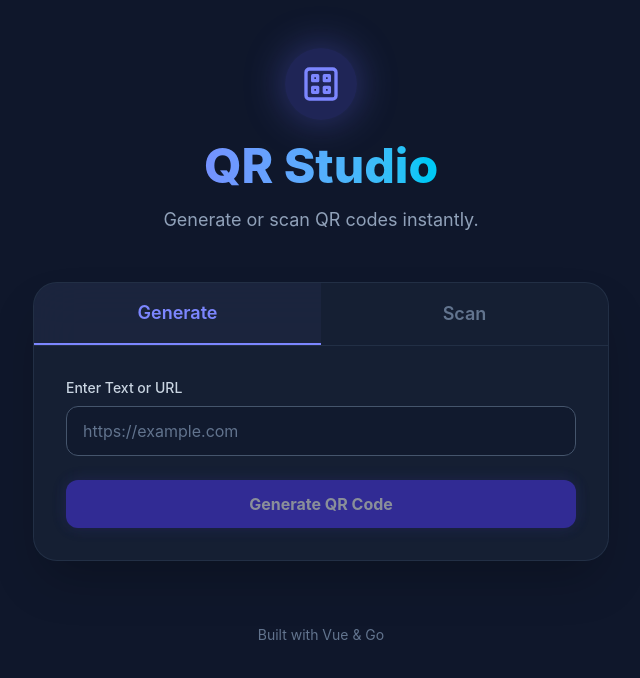
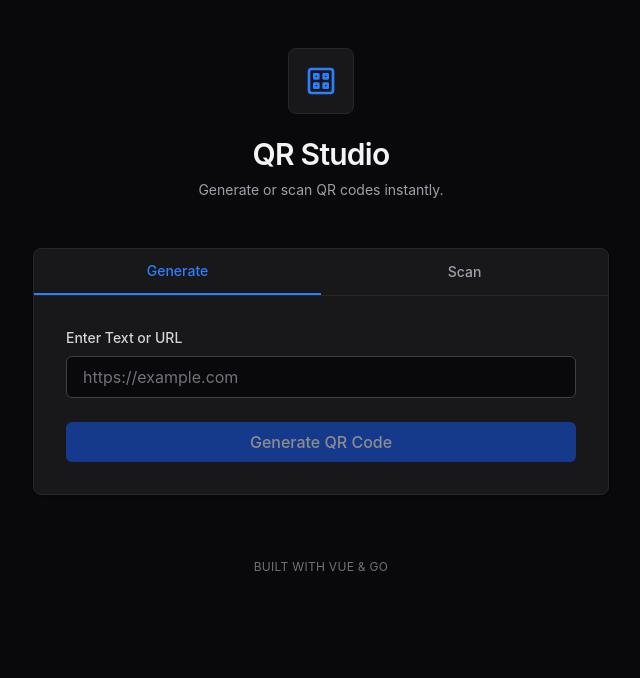
Before and after one commit to Some0ne11/qrcode-gen, a Vue app in the folder frontend/: page / in a window 1280 px wide. Shown: the top 678 px of the page, without its empty margins (319-959 px from the left). Built offline with nearby package versions, Linux system fonts and the light colour scheme.

Commit message:
update UI theme

```diff
--- a/frontend/src/App.vue
+++ b/frontend/src/App.vue
@@ -7,11 +7,11 @@ const activeTab = ref('generate'); // 'generate' or 'scan'
 </script>
 
 <template>
-  <div class="min-h-screen bg-slate-900 text-white font-sans flex flex-col items-center py-12 px-4 selection:bg-indigo-500 selection:text-white">
+  <div class="min-h-screen bg-zinc-950 text-zinc-100 font-sans flex flex-col items-center py-12 px-4 selection:bg-blue-600 selection:text-white">
 
     <header class="mb-12 text-center">
-      <div class="inline-block mb-4 p-4 rounded-full bg-indigo-500/20 shadow-[0_0_40px_rgba(99,102,241,0.4)]">
-        <svg xmlns="http://www.w3.org/2000/svg" class="h-10 w-10 text-indigo-400" viewBox="0 0 24 24" fill="none" stroke="currentColor" stroke-width="2" stroke-linecap="round" stroke-linejoin="round">
+      <div class="inline-block mb-4 p-4 rounded-lg bg-zinc-900 border border-zinc-800">
+        <svg xmlns="http://www.w3.org/2000/svg" class="h-8 w-8 text-blue-500" viewBox="0 0 24 24" fill="none" stroke="currentColor" stroke-width="2" stroke-linecap="round" stroke-linejoin="round">
           <rect x="3" y="3" width="18" height="18" rx="2" ry="2"></rect>
           <rect x="7" y="7" width="3" height="3"></rect>
           <rect x="14" y="7" width="3" height="3"></rect>
@@ -19,21 +19,21 @@ const activeTab = ref('generate'); // 'generate' or 'scan'
           <rect x="14" y="14" width="3" height="3"></rect>
         </svg>
       </div>
-      <h1 class="text-4xl md:text-5xl font-extrabold bg-clip-text text-transparent bg-gradient-to-r from-indigo-400 to-cyan-400">
+      <h1 class="text-3xl font-semibold text-zinc-100 tracking-tight">
         QR Studio
       </h1>
-      <p class="mt-4 text-slate-400 text-lg">Generate or scan QR codes instantly.</p>
+      <p class="mt-2 text-zinc-400 text-sm">Generate or scan QR codes instantly.</p>
     </header>
 
-    <main class="w-full max-w-xl bg-slate-800/50 backdrop-blur-xl border border-slate-700/50 rounded-3xl shadow-2xl overflow-hidden transition-all duration-300">
+    <main class="w-full max-w-xl bg-zinc-900 border border-zinc-800 rounded-lg shadow-sm overflow-hidden transition-all duration-300">
 
       <!-- Tabs -->
-      <div class="flex border-b border-slate-700/50">
+      <div class="flex border-b border-zinc-800">
         <button
           @click="activeTab = 'generate'"
           :class="[
-            'flex-1 py-4 px-6 text-center font-semibold text-lg transition-colors duration-200 focus:outline-none',
-            activeTab === 'generate' ? 'text-indigo-400 border-b-2 border-indigo-400 bg-indigo-400/5' : 'text-slate-500 hover:text-slate-300 hover:bg-slate-700/30'
+            'flex-1 py-3 px-6 text-center font-medium text-sm transition-colors duration-200 focus:outline-none',
+            activeTab === 'generate' ? 'text-blue-500 border-b-2 border-blue-500 bg-transparent' : 'text-zinc-400 hover:text-zinc-200 hover:bg-zinc-800/50'
           ]"
         >
           Generate
@@ -41,8 +41,8 @@ const activeTab = ref('generate'); // 'generate' or 'scan'
         <button
           @click="activeTab = 'scan'"
           :class="[
-            'flex-1 py-4 px-6 text-center font-semibold text-lg transition-colors duration-200 focus:outline-none',
-            activeTab === 'scan' ? 'text-indigo-400 border-b-2 border-indigo-400 bg-indigo-400/5' : 'text-slate-500 hover:text-slate-300 hover:bg-slate-700/30'
+            'flex-1 py-3 px-6 text-center font-medium text-sm transition-colors duration-200 focus:outline-none',
+            activeTab === 'scan' ? 'text-blue-500 border-b-2 border-blue-500 bg-transparent' : 'text-zinc-400 hover:text-zinc-200 hover:bg-zinc-800/50'
           ]"
         >
           Scan
@@ -56,7 +56,7 @@ const activeTab = ref('generate'); // 'generate' or 'scan'
       </div>
     </main>
 
-    <footer class="mt-16 text-slate-500 text-sm">
+    <footer class="mt-16 text-zinc-500 text-xs tracking-wide uppercase">
       Built with Vue & Go
     </footer>
 
--- a/frontend/src/components/GenerateTab.vue
+++ b/frontend/src/components/GenerateTab.vue
@@ -41,13 +41,13 @@ const handleGenerate = async () => {
   <div class="animate-in fade-in slide-in-from-bottom-2 duration-300">
     <div class="space-y-6">
       <div>
-        <label for="qr-text" class="block text-sm font-medium text-slate-300 mb-2">Enter Text or URL</label>
+        <label for="qr-text" class="block text-sm font-medium text-zinc-300 mb-2">Enter Text or URL</label>
         <input
           id="qr-text"
           v-model="generateText"
           type="text"
           placeholder="https://example.com"
-          class="w-full bg-slate-900/50 border border-slate-600 rounded-xl px-4 py-3 text-white placeholder-slate-500 focus:outline-none focus:ring-2 focus:ring-indigo-500 focus:border-transparent transition-shadow duration-200"
+          class="w-full bg-zinc-950 border border-zinc-700 rounded-md px-4 py-2 text-zinc-100 placeholder-zinc-500 focus:outline-none focus:border-blue-500 focus:ring-1 focus:ring-blue-500 transition-colors duration-200"
           @keyup.enter="handleGenerate"
         />
       </div>
@@ -55,27 +55,28 @@ const handleGenerate = async () => {
       <button
         @click="handleGenerate"
         :disabled="!generateText || isGenerating"
-        class="w-full bg-indigo-600 hover:bg-indigo-500 text-white font-bold py-3 px-4 rounded-xl transition-all duration-200 disabled:opacity-50 disabled:cursor-not-allowed shadow-[0_0_15px_rgba(79,70,229,0.3)] hover:shadow-[0_0_25px_rgba(79,70,229,0.5)] transform active:scale-[0.98]"
+        class="w-full bg-blue-600 hover:bg-blue-700 text-white font-medium py-2 px-4 rounded-md transition-colors duration-200 disabled:opacity-50 disabled:cursor-not-allowed flex items-center justify-center"
       >
         <span v-if="isGenerating" class="flex items-center justify-center">
-          <svg class="animate-spin -ml-1 mr-3 h-5 w-5 text-white" xmlns="http://www.w3.org/2000/svg" fill="none" viewBox="0 0 24 24"><circle class="opacity-25" cx="12" cy="12" r="10" stroke="currentColor" stroke-width="4"></circle><path class="opacity-75" fill="currentColor" d="M4 12a8 8 0 018-8V0C5.373 0 0 5.373 0 12h4zm2 5.291A7.962 7.962 0 014 12H0c0 3.042 1.135 5.824 3 7.938l3-2.647z"></path></svg>
+          <svg class="animate-spin -ml-1 mr-2 h-4 w-4 text-white" xmlns="http://www.w3.org/2000/svg" fill="none" viewBox="0 0 24 24"><circle class="opacity-25" cx="12" cy="12" r="10" stroke="currentColor" stroke-width="4"></circle><path class="opacity-75" fill="currentColor" d="M4 12a8 8 0 018-8V0C5.373 0 0 5.373 0 12h4zm2 5.291A7.962 7.962 0 014 12H0c0 3.042 1.135 5.824 3 7.938l3-2.647z"></path></svg>
           Generating...
         </span>
         <span v-else>Generate QR Code</span>
       </button>
 
       <!-- Error -->
-      <div v-if="generateError" class="p-4 bg-red-900/30 border border-red-500/50 rounded-xl text-red-200 text-sm">
+      <!-- Error -->
+      <div v-if="generateError" class="p-3 bg-red-500/10 border border-red-500/20 rounded-md text-red-400 text-sm">
         {{ generateError }}
       </div>
 
       <!-- Result -->
-      <div v-if="generateResultUrl" class="mt-8 flex flex-col items-center p-6 bg-slate-900/80 rounded-2xl border border-slate-700/50">
-        <img :src="generateResultUrl" alt="Generated QR Code" class="w-48 h-48 rounded-lg shadow-md mb-4 bg-white p-2" />
+      <div v-if="generateResultUrl" class="mt-6 flex flex-col items-center p-6 bg-zinc-950/50 rounded-lg border border-zinc-800">
+        <img :src="generateResultUrl" alt="Generated QR Code" class="w-48 h-48 rounded-md mb-4 bg-white p-2" />
         <a
           :href="generateResultUrl"
           download="qrcode.png"
-          class="text-indigo-400 hover:text-indigo-300 font-medium text-sm transition-colors flex items-center"
+          class="text-blue-500 hover:text-blue-400 font-medium text-sm transition-colors flex items-center"
         >
           <svg xmlns="http://www.w3.org/2000/svg" class="h-4 w-4 mr-1" fill="none" viewBox="0 0 24 24" stroke="currentColor"><path stroke-linecap="round" stroke-linejoin="round" stroke-width="2" d="M4 16v1a3 3 0 003 3h10a3 3 0 003-3v-1m-4-4l-4 4m0 0l-4-4m4 4V4" /></svg>
           Download PNG
--- a/frontend/src/components/ScanTab.vue
+++ b/frontend/src/components/ScanTab.vue
@@ -52,7 +52,7 @@ const handleScan = async () => {
   <div class="animate-in fade-in slide-in-from-bottom-2 duration-300">
     <div class="space-y-6">
 
-      <div class="relative w-full h-48 border-2 border-dashed border-slate-600 rounded-2xl bg-slate-900/30 hover:bg-slate-800/50 transition-colors flex flex-col items-center justify-center overflow-hidden group cursor-pointer">
+      <div class="relative w-full h-48 border-2 border-dashed border-zinc-700 rounded-md bg-zinc-950 hover:border-blue-500 hover:bg-zinc-900 transition-colors flex flex-col items-center justify-center overflow-hidden group cursor-pointer">
         <input
           type="file"
           accept="image/*"
@@ -61,16 +61,16 @@ const handleScan = async () => {
         />
 
         <template v-if="!selectedFilePreview">
-          <svg xmlns="http://www.w3.org/2000/svg" class="h-10 w-10 text-slate-400 group-hover:text-indigo-400 transition-colors mb-3" fill="none" viewBox="0 0 24 24" stroke="currentColor">
+          <svg xmlns="http://www.w3.org/2000/svg" class="h-10 w-10 text-zinc-500 group-hover:text-blue-500 transition-colors mb-3" fill="none" viewBox="0 0 24 24" stroke="currentColor">
             <path stroke-linecap="round" stroke-linejoin="round" stroke-width="1.5" d="M4 16l4.586-4.586a2 2 0 012.828 0L16 16m-2-2l1.586-1.586a2 2 0 012.828 0L20 14m-6-6h.01M6 20h12a2 2 0 002-2V6a2 2 0 00-2-2H6a2 2 0 00-2 2v12a2 2 0 002 2z" />
           </svg>
-          <p class="text-sm text-slate-300 font-medium group-hover:text-white transition-colors">Click or drag image to upload</p>
-          <p class="text-xs text-slate-500 mt-1">PNG, JPG up to 10MB</p>
+          <p class="text-sm text-zinc-300 font-medium transition-colors">Click or drag image to upload</p>
+          <p class="text-xs text-zinc-500 mt-1">PNG, JPG up to 10MB</p>
         </template>
 
         <template v-else>
-          <img :src="selectedFilePreview" class="absolute inset-0 w-full h-full object-contain bg-slate-900/80 p-2" />
-          <div class="absolute inset-0 bg-slate-900/60 opacity-0 group-hover:opacity-100 transition-opacity flex items-center justify-center">
+          <img :src="selectedFilePreview" class="absolute inset-0 w-full h-full object-contain bg-zinc-950 p-2" />
+          <div class="absolute inset-0 bg-zinc-900/60 opacity-0 group-hover:opacity-100 transition-opacity flex items-center justify-center">
             <p class="text-white font-medium">Change Image</p>
           </div>
         </template>
@@ -79,31 +79,31 @@ const handleScan = async () => {
       <button
         @click="handleScan"
         :disabled="!selectedFile || isScanning"
-        class="w-full bg-cyan-600 hover:bg-cyan-500 text-white font-bold py-3 px-4 rounded-xl transition-all duration-200 disabled:opacity-50 disabled:cursor-not-allowed shadow-[0_0_15px_rgba(8,145,178,0.3)] hover:shadow-[0_0_25px_rgba(8,145,178,0.5)] transform active:scale-[0.98]"
+        class="w-full bg-blue-600 hover:bg-blue-700 text-white font-medium py-2 px-4 rounded-md transition-colors duration-200 disabled:opacity-50 disabled:cursor-not-allowed flex items-center justify-center"
       >
         <span v-if="isScanning" class="flex items-center justify-center">
-          <svg class="animate-spin -ml-1 mr-3 h-5 w-5 text-white" xmlns="http://www.w3.org/2000/svg" fill="none" viewBox="0 0 24 24"><circle class="opacity-25" cx="12" cy="12" r="10" stroke="currentColor" stroke-width="4"></circle><path class="opacity-75" fill="currentColor" d="M4 12a8 8 0 018-8V0C5.373 0 0 5.373 0 12h4zm2 5.291A7.962 7.962 0 014 12H0c0 3.042 1.135 5.824 3 7.938l3-2.647z"></path></svg>
+          <svg class="animate-spin -ml-1 mr-2 h-4 w-4 text-white" xmlns="http://www.w3.org/2000/svg" fill="none" viewBox="0 0 24 24"><circle class="opacity-25" cx="12" cy="12" r="10" stroke="currentColor" stroke-width="4"></circle><path class="opacity-75" fill="currentColor" d="M4 12a8 8 0 018-8V0C5.373 0 0 5.373 0 12h4zm2 5.291A7.962 7.962 0 014 12H0c0 3.042 1.135 5.824 3 7.938l3-2.647z"></path></svg>
           Scanning...
         </span>
         <span v-else>Scan QR Code</span>
       </button>
 
       <!-- Error -->
-      <div v-if="scanError" class="p-4 bg-red-900/30 border border-red-500/50 rounded-xl text-red-200 text-sm">
+      <div v-if="scanError" class="p-3 bg-red-500/10 border border-red-500/20 rounded-md text-red-400 text-sm">
         {{ scanError }}
       </div>
 
       <!-- Result -->
-      <div v-if="scanResult" class="mt-6 p-5 bg-slate-900 border border-indigo-500/30 rounded-xl">
-        <h3 class="text-xs uppercase tracking-wider text-slate-400 font-semibold mb-2">Scanned Result:</h3>
+      <div v-if="scanResult" class="mt-6 p-4 bg-zinc-950 border border-zinc-800 rounded-md">
+        <h3 class="text-xs uppercase tracking-wider text-zinc-500 font-semibold mb-2">Scanned Result:</h3>
         <div class="relative group">
-          <p class="text-white text-lg break-words pr-8">{{ scanResult }}</p>
+          <p class="text-zinc-100 text-base break-words pr-8">{{ scanResult }}</p>
           <button
             @click="navigator.clipboard.writeText(scanResult)"
-            class="absolute top-0 right-0 p-1 text-slate-500 hover:text-indigo-400 transition-colors opacity-0 group-hover:opacity-100"
+            class="absolute top-0 right-0 p-1 text-zinc-500 hover:text-blue-500 transition-colors opacity-0 group-hover:opacity-100 focus:opacity-100"
             title="Copy to clipboard"
           >
-            <svg xmlns="http://www.w3.org/2000/svg" class="h-5 w-5" fill="none" viewBox="0 0 24 24" stroke="currentColor"><path stroke-linecap="round" stroke-linejoin="round" stroke-width="2" d="M8 5H6a2 2 0 00-2 2v12a2 2 0 002 2h10a2 2 0 002-2v-1M8 5a2 2 0 002 2h2a2 2 0 002-2M8 5a2 2 0 012-2h2a2 2 0 012 2m0 0h2a2 2 0 012 2v3m2 4H10m0 0l3-3m-3 3l3 3" /></svg>
+            <svg xmlns="http://www.w3.org/2000/svg" class="h-4 w-4" fill="none" viewBox="0 0 24 24" stroke="currentColor"><path stroke-linecap="round" stroke-linejoin="round" stroke-width="2" d="M8 5H6a2 2 0 00-2 2v12a2 2 0 002 2h10a2 2 0 002-2v-1M8 5a2 2 0 002 2h2a2 2 0 002-2M8 5a2 2 0 012-2h2a2 2 0 012 2m0 0h2a2 2 0 012 2v3m2 4H10m0 0l3-3m-3 3l3 3" /></svg>
           </button>
         </div>
       </div>
```
